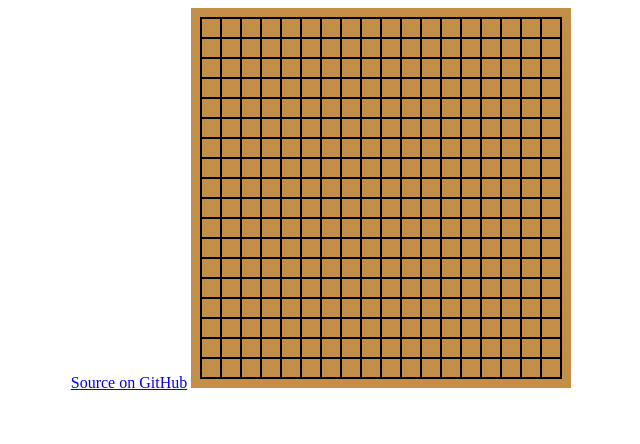
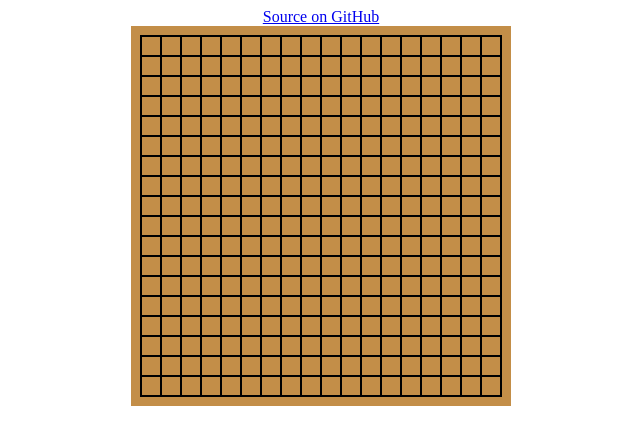
Before and after one commit to renolc/go-sim, a plain HTML site: page index.html in a window 1280 px wide. Shown: the whole page, without its empty margins (319-959 px from the left). Drawn offline with Linux system fonts and the light colour scheme.

Commit message:
Make the anchor tag a block element.

```diff
--- a/style.css
+++ b/style.css
@@ -1,3 +1,7 @@
 body {
 	text-align: center;
 }
+
+a {
+	display: block;
+}
```
